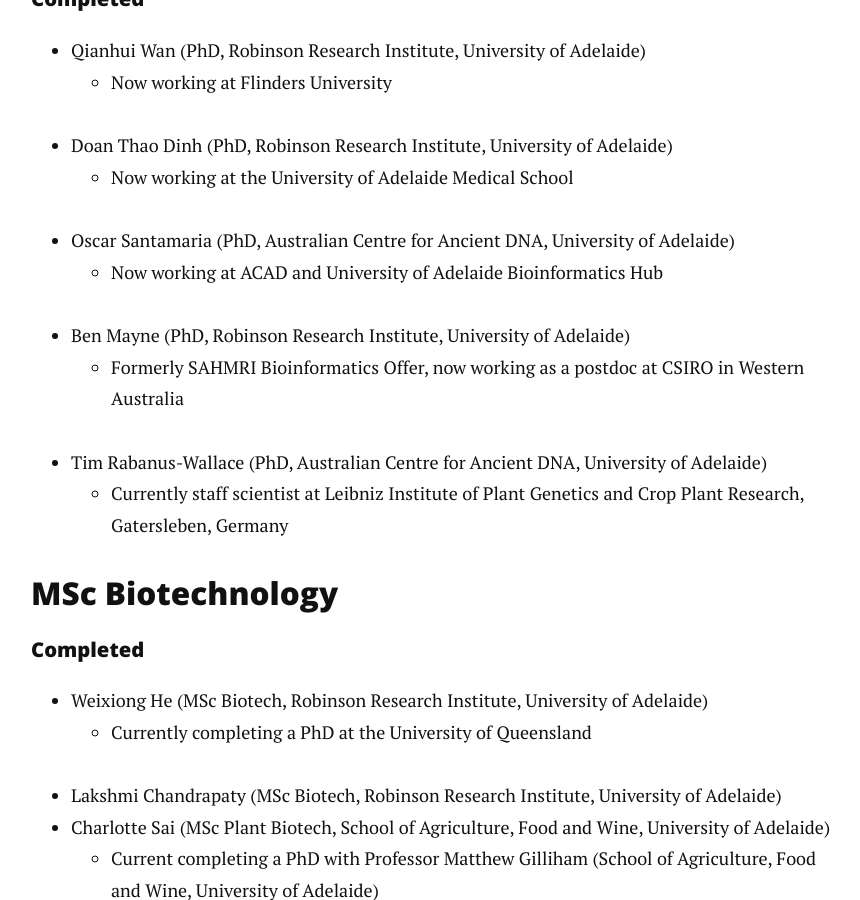
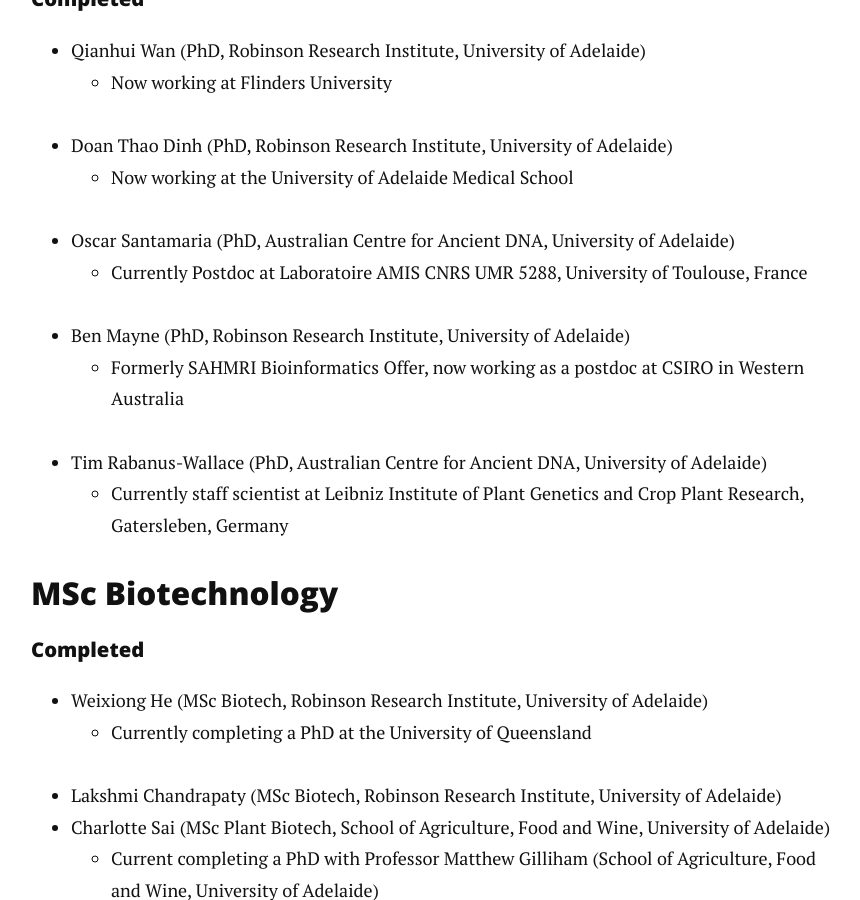
Before and after one commit to jimmybgammyknee/jimmybgammyknee.github.io, a Jekyll site: the page built from cv.md, in a window 1280 px wide and 900 px high, scrolled down 16871 px. Shown: the whole window, without its empty margins (209-1069 px from the left). Built offline with Jekyll 4.4.1, drawn with Linux system fonts in a browser that asks for light colours; nearby versions of some CDN libraries.

Commit message:
Added phd student changes

```diff
--- a/cv.md
+++ b/cv.md
@@ -367,7 +367,7 @@
 - Doan Thao Dinh (PhD, Robinson Research Institute, University of Adelaide)
     - Now working at the University of Adelaide Medical School
 - Oscar Santamaria (PhD, Australian Centre for Ancient DNA, University of Adelaide)
-    - Now working at ACAD and University of Adelaide Bioinformatics Hub
+    - Currently Postdoc at Laboratoire AMIS CNRS UMR 5288, University of Toulouse, France
 - Ben Mayne (PhD, Robinson Research Institute, University of Adelaide)
     - Formerly SAHMRI Bioinformatics Offer, now working as a postdoc at CSIRO in Western Australia
 - Tim Rabanus-Wallace (PhD, Australian Centre for Ancient DNA, University of Adelaide)
```
